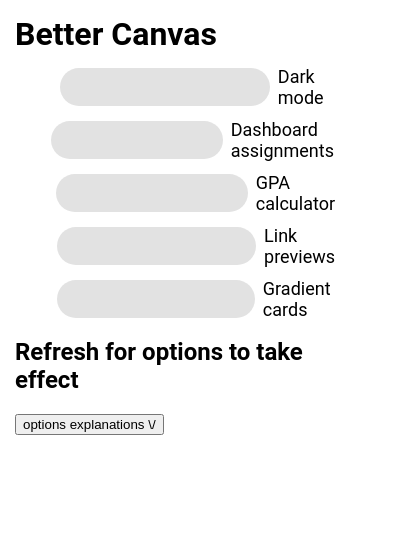
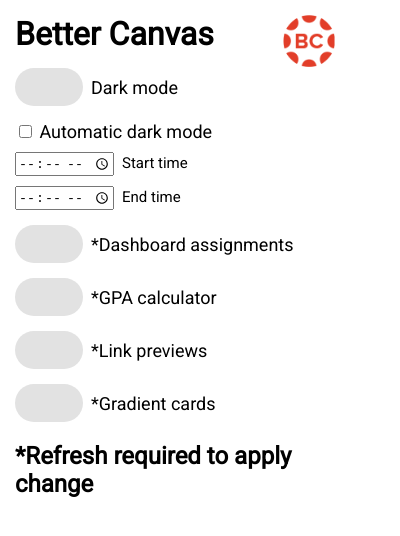
Before and after one commit to ksucpea/bettercanvas, a browser extension: page html/popup.html in a window 400 px wide. Drawn offline with Linux system fonts and the light colour scheme.

Commit message:
Add files via upload

```diff
--- a/html/popup.html
+++ b/html/popup.html
@@ -3,30 +3,30 @@
 <head>
     <title>Better Canvas</title>
     <link href="../css/popup.css" rel="stylesheet">
+    <link rel="preconnect" href="https://fonts.gstatic.com">
+    <link href="https://fonts.googleapis.com/css2?family=Roboto&display=swap" rel="stylesheet">
 </head>
 <body>
 
 <div class="main">
-    <h1>Better Canvas</h1>
+    <div class="header"><h1>Better Canvas</h1><img id="bclogo" src="../icon/icon-128.png"></div>
     <div class="options">
-        <div class="option" id="dark_mode"><input type="radio" id="on" name="dark_mode"><input type="radio" id="off" name="dark_mode"><div class="slider"></div><div class="sliderbg"></div><span>Dark mode</span></div>
-        <div class="option" id="assignments_due"><input type="radio" id="on" name="assignments_due"><input type="radio" id="off" name="assignments_due"><div class="slider"></div><div class="sliderbg"></div><span>Dashboard assignments</span></div>
-        <div class="option" id="gpa_calc"><input type="radio" id="on" name="gpa_calc"><input type="radio" id="off" name="gpa_calc"><div class="slider"></div><div class="sliderbg"></div><span>GPA calculator</span></div>
-        <div class="option" id="link_preview"><input type="radio" id="on" name="link_preview"><input type="radio" id="off" name="link_preview"><div class="slider"></div><div class="sliderbg"></div><span>Link previews</span></div>
-        <div class="option" id="gradient_cards"><input type="radio" id="on" name="gradient_cards"><input type="radio" id="off" name="gradient_cards"><div class="slider"></div><div class="sliderbg"></div><span>Gradient cards</span></div>
+        <div class="option" id="dark_mode"><input type="radio" id="on" name="dark_mode"><input type="radio" id="off" name="dark_mode"><div class=
+            "slider"><div class="sliderknob"></div><div class="sliderbg"></div></div><span>Dark mode</span></div>
+        <div class="automatic"><input type="checkbox" id="autodark"><span style="font-size: 18px"> Automatic dark mode</span></input><div class="timesets"><div class="timeset"><input type="time" id="autodark_start" step="60"><span>Start time</span></input></div><div class="timeset"><input type="time" id="autodark_end" step="60"><span>End time</span></input></div></div></div>
+        <div class="option" id="assignments_due"><input type="radio" id="on" name="assignments_due"><input type="radio" id="off" name="assignments_due"><div class=
+            "slider"><div class="sliderknob"></div><div class="sliderbg"></div></div><span>*Dashboard assignments</span></div>
+        <div class="option" id="gpa_calc"><input type="radio" id="on" name="gpa_calc"><input type="radio" id="off" name="gpa_calc"><div class=
+            "slider"><div class="sliderknob"></div><div class="sliderbg"></div></div><span>*GPA calculator</span></div>
+        <div class="option" id="link_preview"><input type="radio" id="on" name="link_preview"><input type="radio" id="off" name="link_preview"><div class=
+            "slider"><div class="sliderknob"></div><div class="sliderbg"></div></div><span>*Link previews</span></div>
+        <div class="option" id="gradient_cards"><input type="radio" id="on" name="gradient_cards"><input type="radio" id="off" name="gradient_cards"><div class=
+            "slider"><div class="sliderknob"></div><div class="sliderbg"></div></div><span>*Gradient cards</span></div>
     </div>
-    <h2>Refresh for options to take effect</h2>
-    <button id="explanationsbtn">options explanations \/</button>
-    <div class="explanations" style="display: none">
-        <p><span>Dark mode</span> gives canvas a dark color scheme</p>
-        <p><span>Dashboard assignments</span> shows all class assignments in a list under that specific class, click on the due date to mark it done</p>
-        <p><span>GPA calculator</span> calculates weighted and unweighted GPA (regular = 4, honors = 4.5, AP/IB = 5)</p>
-        <p><span>Link preview</span> display embeded previews of links on the current page using the 'show link' button - doesn't work with all links</p>
-        <p><span>Gradient cards</span> turns dashboard cards into gradient colors</p>
-    </div>
+    <h2>*Refresh required to apply change</h2>
 </div>
 
-<script src="../js/popup.js"></script>
+<script type="text/javascript" src="../js/popup.js"></script>
 
 </body>
 </html>
```
